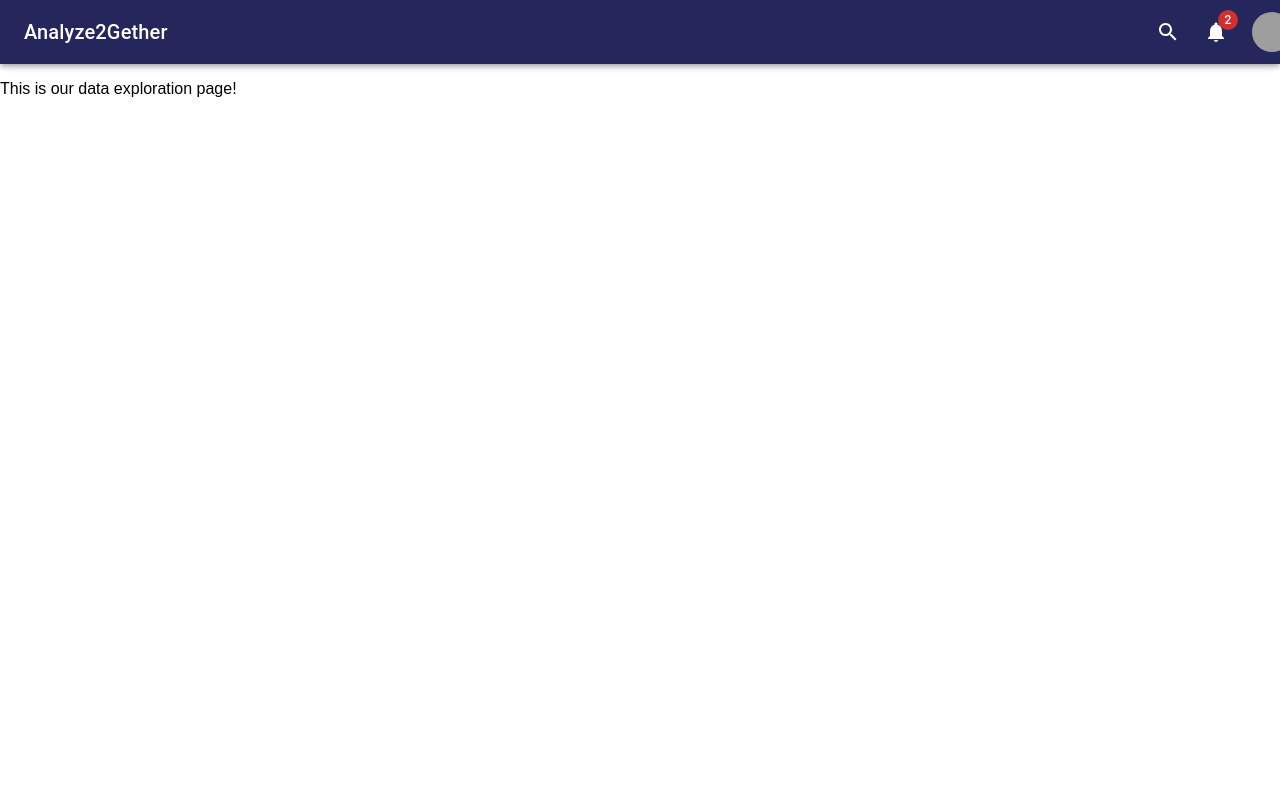
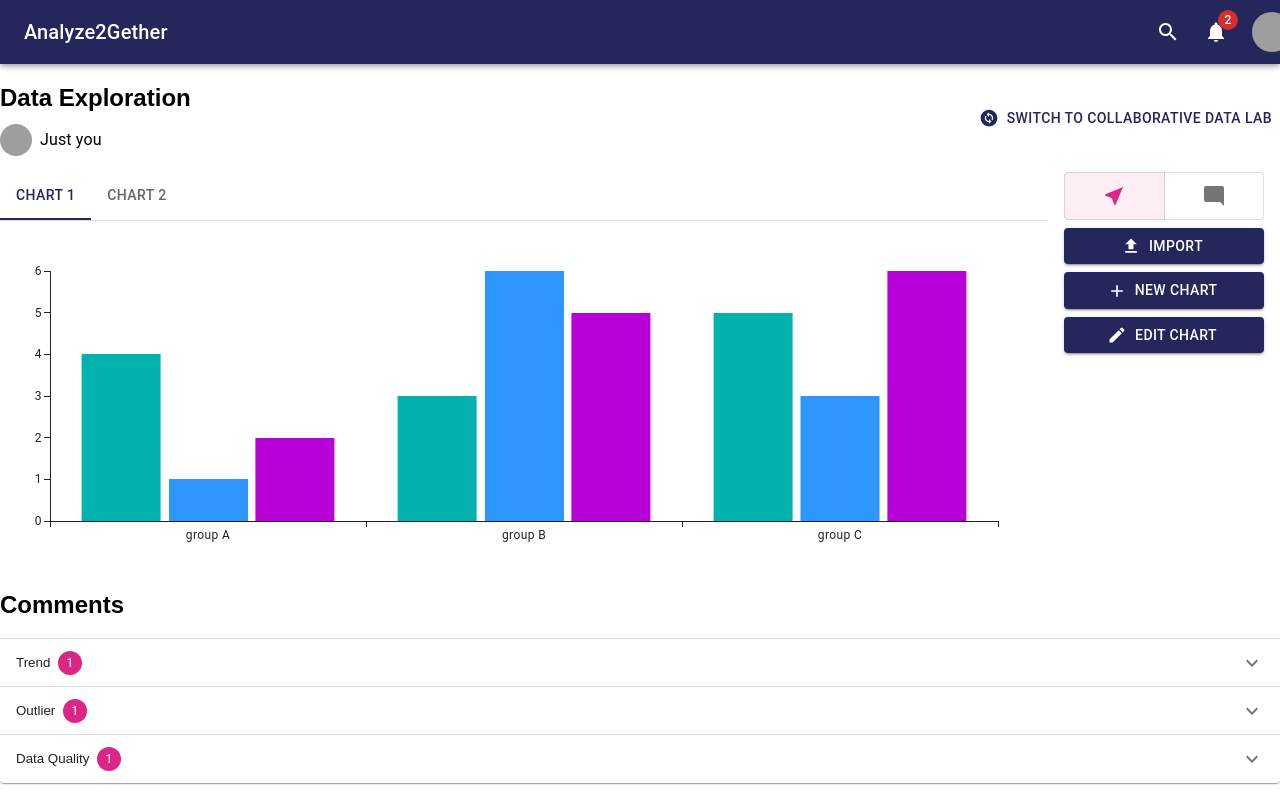
Before and after one commit to davcannon/Analyze2Gether, a React (Create React App) app: page /projects/1/exploration in a window 1280 px wide. Shown: the top 800 px of the page. Built offline with nearby package versions, Linux system fonts and the light colour scheme; grey boxes are pictures that could not be loaded.

Commit message:
feat: Make both Collaborative Data Lab and Data Exploration pages use same base page component

```diff
--- a/src/Router.tsx
+++ b/src/Router.tsx
@@ -2,8 +2,7 @@ import React from 'react';
 import {BrowserRouter, Routes, Route} from 'react-router';
 import HomePage from './pages/HomePage';
 import ProjectPage from './pages/ProjectPage';
-import CollaborativeDataLabPage from './pages/CollaborativeDataLabPage';
-import DataExplorationPage from './pages/DataExplorationPage';
+import DataPage from './pages/DataPage';
 import PageLayout from './components/PageLayout';
 
 export default function Router() {
@@ -16,8 +15,8 @@ export default function Router() {
                     <Route index element={<HomePage />} />
                     <Route path="projects/:projectId">
                         <Route index element={<ProjectPage />} />
-                        <Route path="collaborative" element={<CollaborativeDataLabPage />} />
-                        <Route path="exploration" element={<DataExplorationPage />} />
+                        <Route path="collaborative" element={<DataPage pageType="COLLABORATIVE" />} />
+                        <Route path="exploration" element={<DataPage pageType="EXPLORATION" />} />
                     </Route>
                 </Route>
             </Routes>
--- a/src/pages/DataExplorationPage.tsx
+++ /dev/null
@@ -1,7 +0,0 @@
-import React from 'react';
-
-export default function DataExplorationPage() {
-    return (
-        <p>This is our data exploration page!</p>
-    );
-}
--- a/src/pages/CollaborativeDataLabPage.tsx
+++ b/src/pages/DataPage.tsx
@@ -15,19 +15,21 @@ import ToggleButton from '@mui/material/ToggleButton';
 import Chip from '@mui/material/Chip';
 import {PopoverPosition} from '@mui/material/Popover';
 import {BarChart} from '@mui/x-charts/BarChart';
+import {ChartsAxisData} from '@mui/x-charts/ChartsOnAxisClickHandler';
+import ChangeCircleIcon from '@mui/icons-material/ChangeCircle'
 import NearMeIcon from '@mui/icons-material/NearMe';
 import ModeCommentIcon from '@mui/icons-material/ModeComment';
 import FileUploadIcon from '@mui/icons-material/FileUpload';
 import AddIcon from '@mui/icons-material/Add';
 import EditIcon from '@mui/icons-material/Edit';
 import ExpandMoreIcon from '@mui/icons-material/ExpandMore';
+import {Link} from 'react-router';
 import LikesChip from '../components/LikesChip';
-import '../styles/CollaborativeDataLabPage.css';
-import {ChartsAxisData} from "@mui/x-charts";
 import NewCommentPopover from "../components/NewCommentPopover";
 import CommentBubble from '../components/CommentBubble';
 import Position from '../types/Position';
 import {COMMENT_TYPES} from '../constants/comments';
+import '../styles/CollaborativeDataLabPage.css';
 
 const MODES = ['VIEW', 'COMMENT'] as const;
 type Mode = typeof MODES[number];
@@ -37,7 +39,11 @@ const MODE_ICONS: Record<Mode, ReactNode> = {
     COMMENT: <ModeCommentIcon />,
 }
 
-export default function CollaborativeDataLabPage() {
+interface DataPageProps {
+    pageType: 'EXPLORATION' | 'COLLABORATIVE';
+}
+
+export default function DataPage(props: DataPageProps) {
     const [currentChart, setCurrentChart] = useState(0);
     const [mode, setMode] = useState<Mode>('VIEW');
     const [newCommentPopoverPosition, setNewCommentPopoverPosition] = useState<PopoverPosition | null>(null);
@@ -68,14 +74,29 @@ export default function CollaborativeDataLabPage() {
 
     return (
         <div>
-            <h2>Collaborative Data Lab</h2>
-            <Box sx={{ display: "flex", alignItems: "center", gap: 1, marginTop: -1, marginBottom: 2 }}>
+            <Box sx={{ display: 'flex', justifyContent: 'space-between', alignItems: 'center' }}>
+                <Box>
+                    <h2>{props.pageType === 'COLLABORATIVE' ? 'Collaborative Data Lab' : 'Data Exploration'}</h2>
+                    <Box sx={{display: "flex", alignItems: "center", gap: 1, marginTop: -1, marginBottom: 2 }}>
                         <Avatar
                             alt="Profile picture"
                             src="https://thispersondoesnotexist.com"
                             sx={{ width: 32, height: 32 }}
                         />
                         <Typography variant="subtitle1" sx={{ marginBlock: 0 }}>Just you</Typography>
+                    </Box>
+                </Box>
+                <Button
+                    startIcon={<ChangeCircleIcon />}
+                    component={Link}
+                    to={props.pageType === 'COLLABORATIVE'
+                        ? '../exploration'
+                        : '../collaborative'
+                    }
+                    sx={{ height: 'fit-content' }}
+                >
+                    SWITCH TO {props.pageType === 'COLLABORATIVE' ? 'Data Exploration' : 'Collaborative Data Lab'}
+                </Button>
             </Box>
             <Box sx={{ display: 'flex' }}>
                 {/* Chart */}
```
Lines whose indentation alone changed are shown as unchanged.
